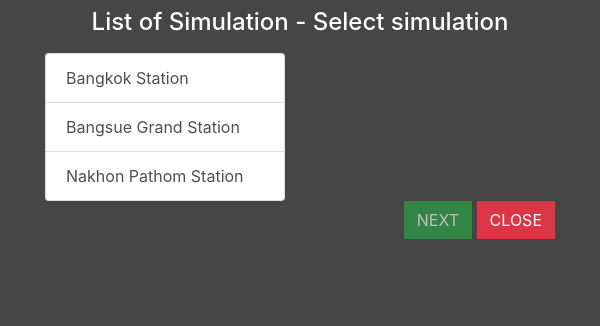
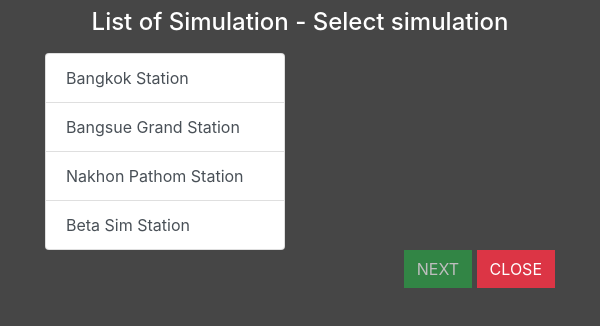
Before and after one commit to franceja/RailDispatcher, an Electron app: page src/simulation.html in a window 600 px wide. Drawn offline with Linux system fonts and the light colour scheme.

Commit message:
Add files via upload

```diff
--- a/src/simulation.html
+++ b/src/simulation.html
@@ -19,6 +19,7 @@
                     <button id="bangkokStn" class="list-group-item list-group-item-action">Bangkok Station</button>
                     <button id="bangsueGrandStn" class="list-group-item list-group-item-action">Bangsue Grand Station</button>
                     <button id="nakhonPathomStn" class="list-group-item list-group-item-action">Nakhon Pathom Station</button>
+                    <button id="betaSimStn" class="list-group-item list-group-item-action">Beta Sim Station</button>
                 </div>
             </div>
             <div id="dialog" class="col-6 text-white" style="-webkit-app-region: drag;">
```
